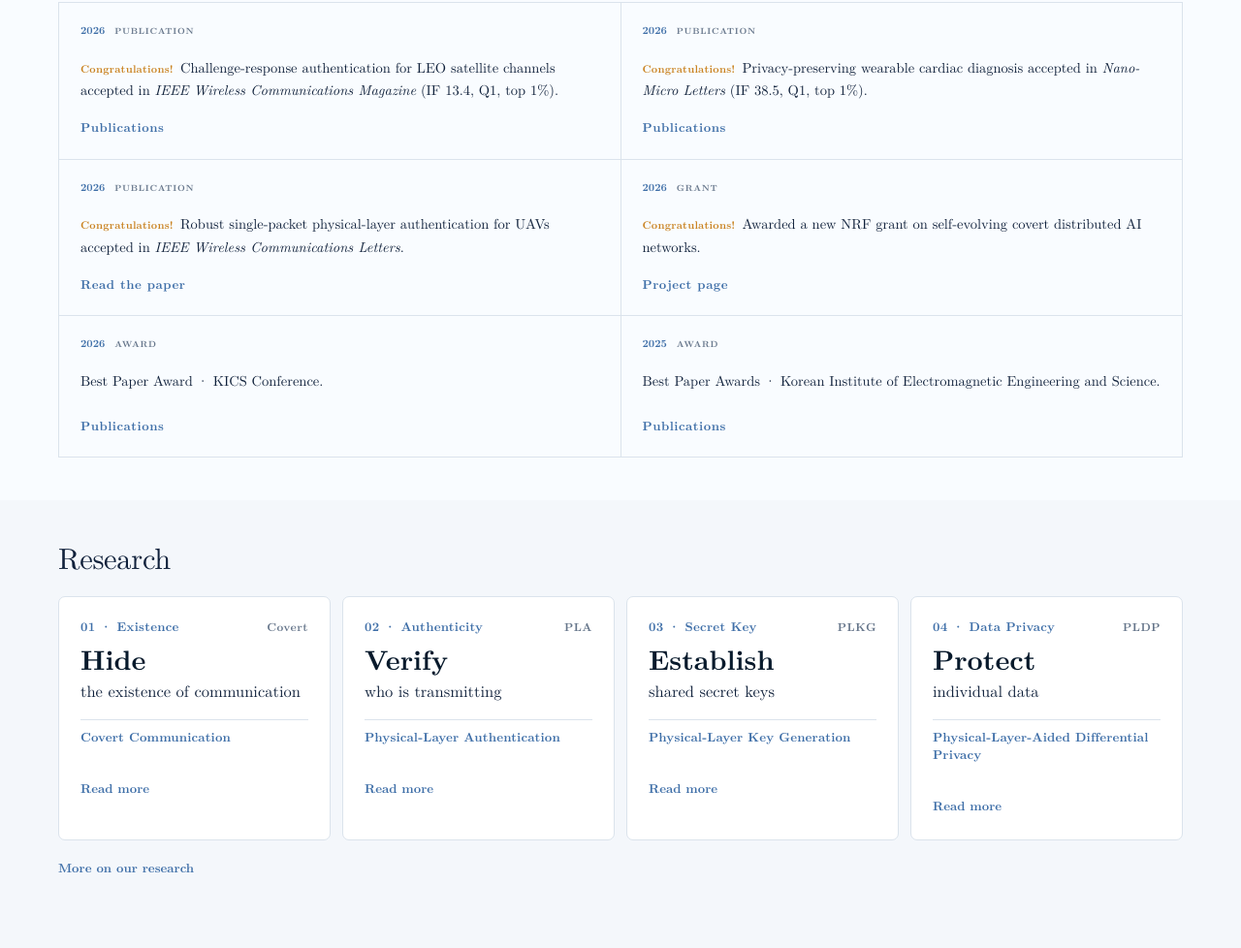
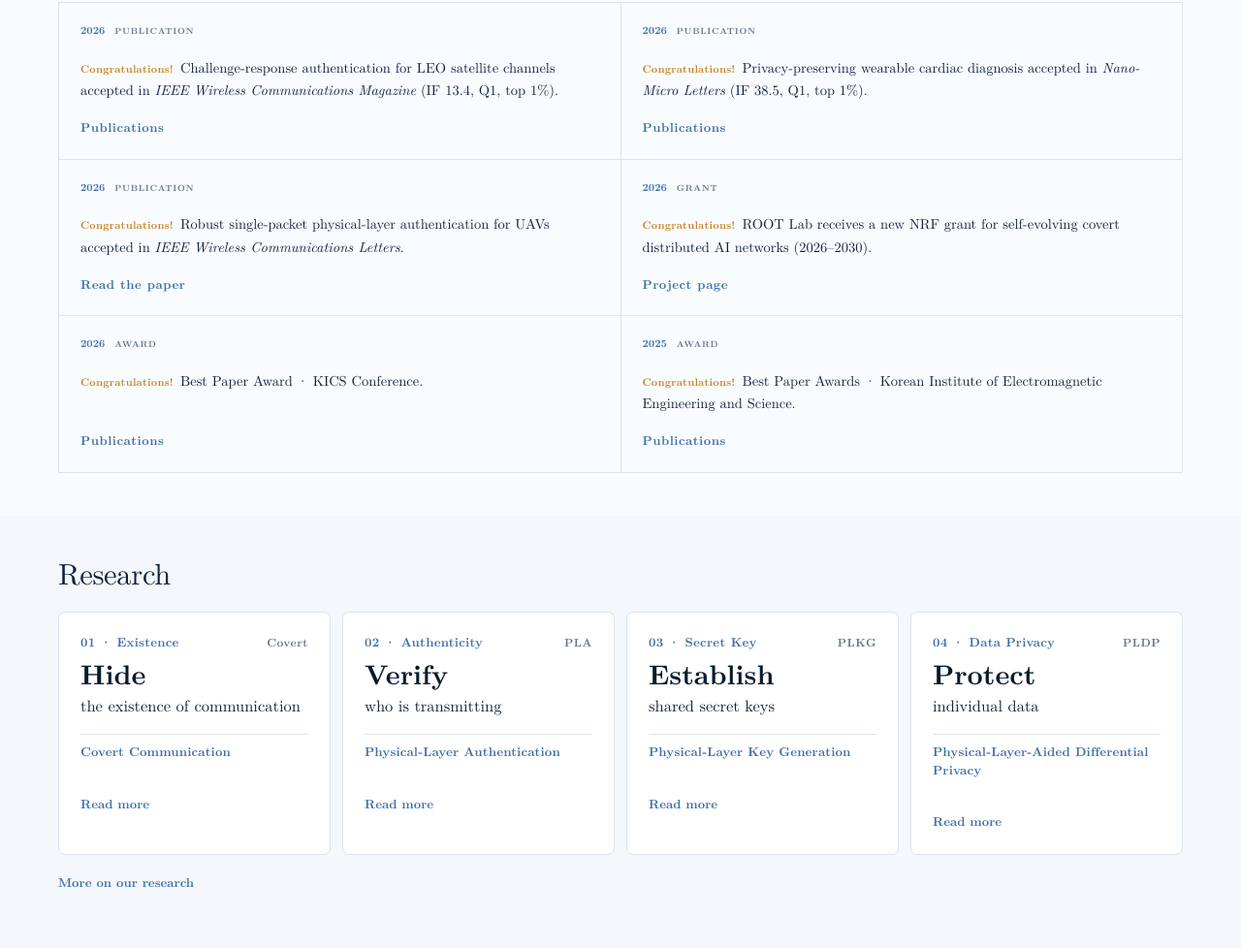
Before and after one commit to root-jylee/root-jylee.github.io, a plain HTML site: page index.html in a window 1280 px wide. Shown: the part 1208-2186 px from the top of the page at 97% size. Drawn offline with Linux system fonts and the light colour scheme.

Commit message:
Unify News badges, reword grant news, sync Covert ISAC entry (#18)
- Add the Congratulations! badge to the two Best Paper Award News cards
  so every News card is consistent.
- Reword the NRF card in the conventional grant-announcement style:
  "ROOT Lab receives a new NRF grant for ... (2026-2030)".
- Remove J. Moon from the Covert ISAC author list on the Publications
  page.
- Sync the Research page's recent-work entry for Covert ISAC to
  "IEEE Network, in preparation" to match the Publications page.


Claude-Session: https://claude.ai/code/session_01SH5JumREMWSvVFbqjGZATy

Co-authored-by: Claude <noreply@anthropic.com>

```diff
--- a/index.html
+++ b/index.html
@@ -88,9 +88,9 @@
         <a class="home-news-item" href="publications.html"><div><span>2026</span><b>Publication</b></div><p><span class="news-congrats">Congratulations!</span>Challenge-response authentication for LEO satellite channels accepted in <em>IEEE Wireless Communications Magazine</em> (IF 13.4, Q1, top 1%).</p><span class="news-card-link">Publications</span></a>
         <a class="home-news-item" href="publications.html"><div><span>2026</span><b>Publication</b></div><p><span class="news-congrats">Congratulations!</span>Privacy-preserving wearable cardiac diagnosis accepted in <em>Nano-Micro Letters</em> (IF 38.5, Q1, top 1%).</p><span class="news-card-link">Publications</span></a>
         <a class="home-news-item" href="https://doi.org/10.1109/LWC.2026.3700173" target="_blank" rel="noopener noreferrer"><div><span>2026</span><b>Publication</b></div><p><span class="news-congrats">Congratulations!</span>Robust single-packet physical-layer authentication for UAVs accepted in <em>IEEE Wireless Communications Letters</em>.</p><span class="news-card-link">Read the paper</span></a>
-        <a class="home-news-item" href="projects.html"><div><span>2026</span><b>Grant</b></div><p><span class="news-congrats">Congratulations!</span>Awarded a new NRF grant on self-evolving covert distributed AI networks.</p><span class="news-card-link">Project page</span></a>
-        <a class="home-news-item" href="publications.html#conference-papers"><div><span>2026</span><b>Award</b></div><p>Best Paper Award · KICS Conference.</p><span class="news-card-link">Publications</span></a>
-        <a class="home-news-item" href="publications.html#conference-papers"><div><span>2025</span><b>Award</b></div><p>Best Paper Awards · Korean Institute of Electromagnetic Engineering and Science.</p><span class="news-card-link">Publications</span></a>
+        <a class="home-news-item" href="projects.html"><div><span>2026</span><b>Grant</b></div><p><span class="news-congrats">Congratulations!</span>ROOT Lab receives a new NRF grant for self-evolving covert distributed AI networks (2026–2030).</p><span class="news-card-link">Project page</span></a>
+        <a class="home-news-item" href="publications.html#conference-papers"><div><span>2026</span><b>Award</b></div><p><span class="news-congrats">Congratulations!</span>Best Paper Award · KICS Conference.</p><span class="news-card-link">Publications</span></a>
+        <a class="home-news-item" href="publications.html#conference-papers"><div><span>2025</span><b>Award</b></div><p><span class="news-congrats">Congratulations!</span>Best Paper Awards · Korean Institute of Electromagnetic Engineering and Science.</p><span class="news-card-link">Publications</span></a>
       </div>
     </div>
   </section>
```
Also changed, not shown: publications.html (+1 -1 lines), research.html (+1 -1 lines).
